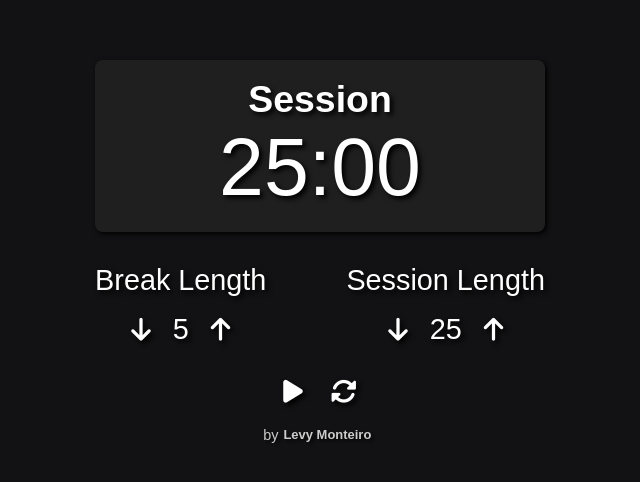
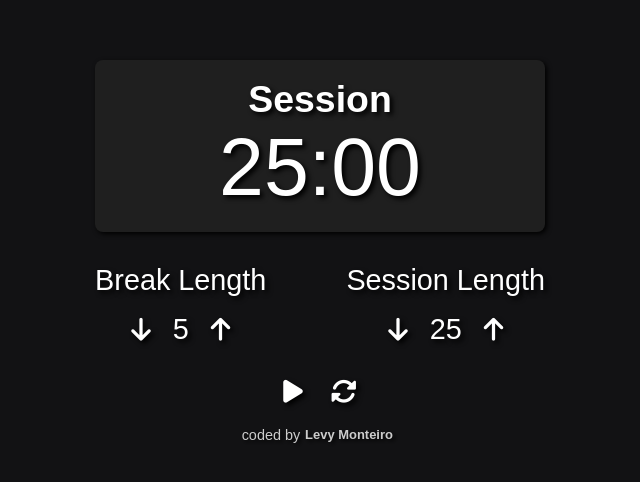
Before and after one commit to LevyMonteiro/timer, a React (Vite) app: page / in a window 1280 px wide. Shown: the part 146-628 px from the top of the page, without its empty margins (320-960 px from the left). Built offline with nearby package versions, Linux system fonts and the light colour scheme.

Commit message:
update Footer

```diff
--- a/src/components/App.jsx
+++ b/src/components/App.jsx
@@ -1,8 +1,8 @@
+import '../styles/App.css';
 import { useEffect, useContext } from 'react';
-import '../styles/App.css';
 import Display from './Display';
 import Controls from './Controls';
-import { Footer } from './footer';
+import Footer from './Footer';
 import { AppContext } from '../context/AppContext';
 import { ControlsContext } from '../context/ControlsContext';
 import { notifier } from '../js/notifier';
--- a/src/components/footer.jsx
+++ b/src/components/Footer.jsx
@@ -1,10 +1,10 @@
 import '../styles/footer.css';
 
-function Footer() {
+export default function Footer() {
   return (
     <footer id='footer'>
       <p id='by'>
-        by
+        coded by
         <a
           href='https://github.com/levymonteiro'
           id='github'
@@ -17,5 +17,3 @@ function Footer() {
     </footer>
   );
 }
-
-export { Footer };
```
